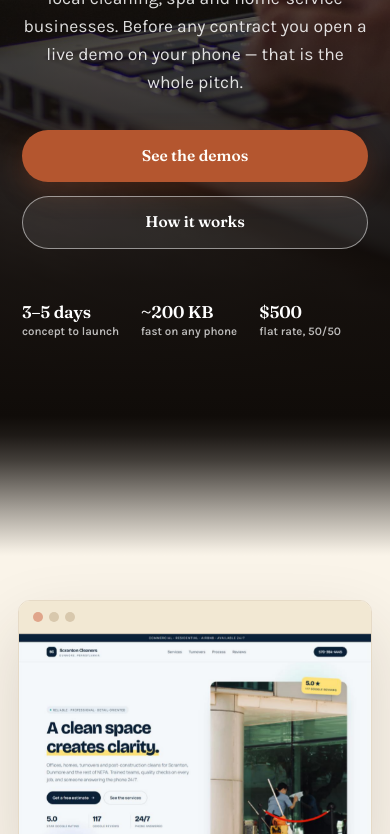
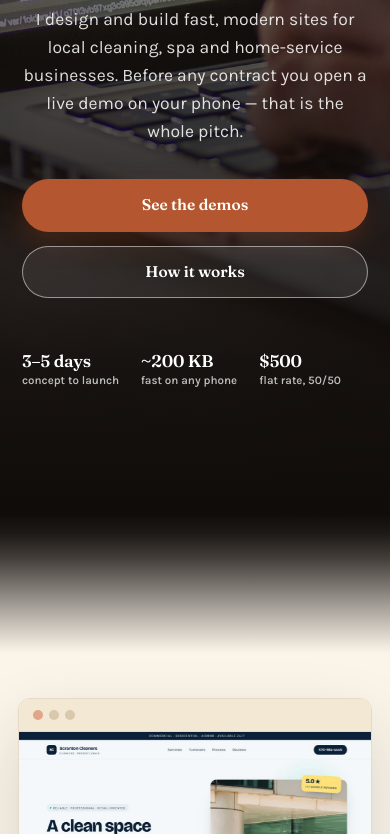
Before and after one commit to matveybodyak/portfolio, a plain HTML site: page index.html in a window 390 px wide. Shown: the part 330-1164 px from the top of the page. Drawn offline with Linux system fonts and the light colour scheme.

Commit message:
Make the hero fill the first viewport so the fade starts below the fold

```diff
--- a/index.html
+++ b/index.html
@@ -62,7 +62,7 @@ nav a{text-decoration:none}
 nav a:hover{color:var(--clay)}
 .head-cta{padding:10px 20px;font-size:14px}
 
-.hero{position:relative;display:flex;align-items:center;min-height:min(82vh,700px);padding:0;text-align:center;color:#fff;overflow:hidden;background:#1b1611}
+.hero{position:relative;display:flex;align-items:center;min-height:100vh;min-height:100svh;padding:0;text-align:center;color:#fff;overflow:hidden;background:#1b1611}
 .hero-bg{position:absolute;inset:0;width:100%;height:100%;object-fit:cover;object-position:center}
 .hero-veil{position:absolute;inset:0;background:linear-gradient(180deg,rgba(16,12,9,.74) 0%,rgba(16,12,9,.56) 38%,rgba(16,12,9,.8) 62%,rgba(16,12,9,.95) 82%,#100c09 100%)}
 .hero-fade{height:140px;background:linear-gradient(180deg,#100c09 0%,rgba(16,12,9,.94) 14%,rgba(16,12,9,.78) 32%,rgba(16,12,9,.56) 50%,rgba(16,12,9,.34) 68%,rgba(16,12,9,.16) 84%,rgba(16,12,9,.04) 95%,transparent 100%);pointer-events:none}
@@ -179,7 +179,6 @@ footer{padding:34px 0;border-top:1px solid var(--line);background:var(--linen2)}
   nav{display:none}
   .nav-in{padding:18px 0;gap:14px}
   .hero-in{padding:84px 22px 76px}
-  .hero{min-height:min(92vh,680px)}
   .stamps{gap:26px;justify-content:space-between;max-width:420px;margin-left:auto;margin-right:auto}
   .stamps b{font-size:19px}
   .show{padding-top:44px}
```
